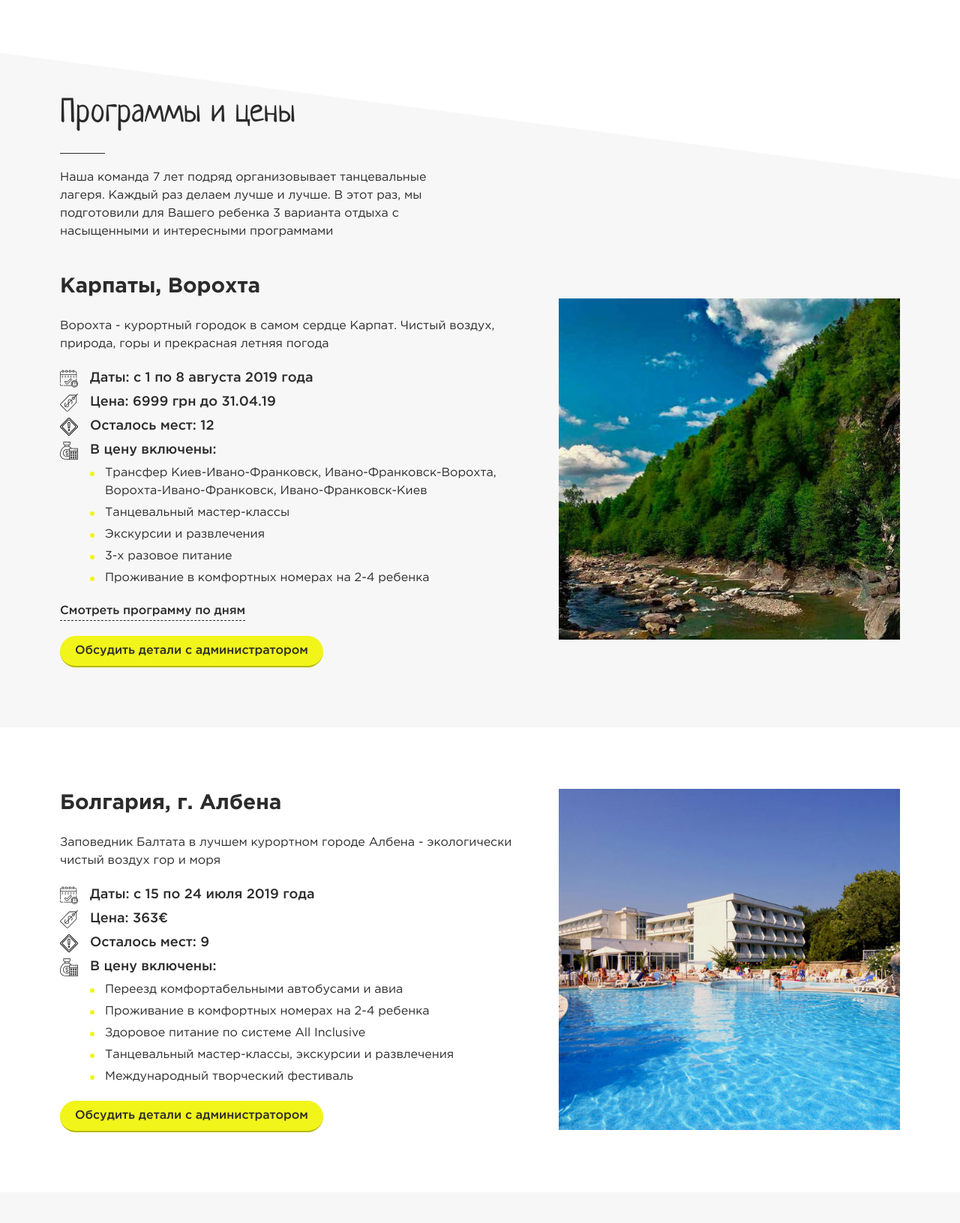
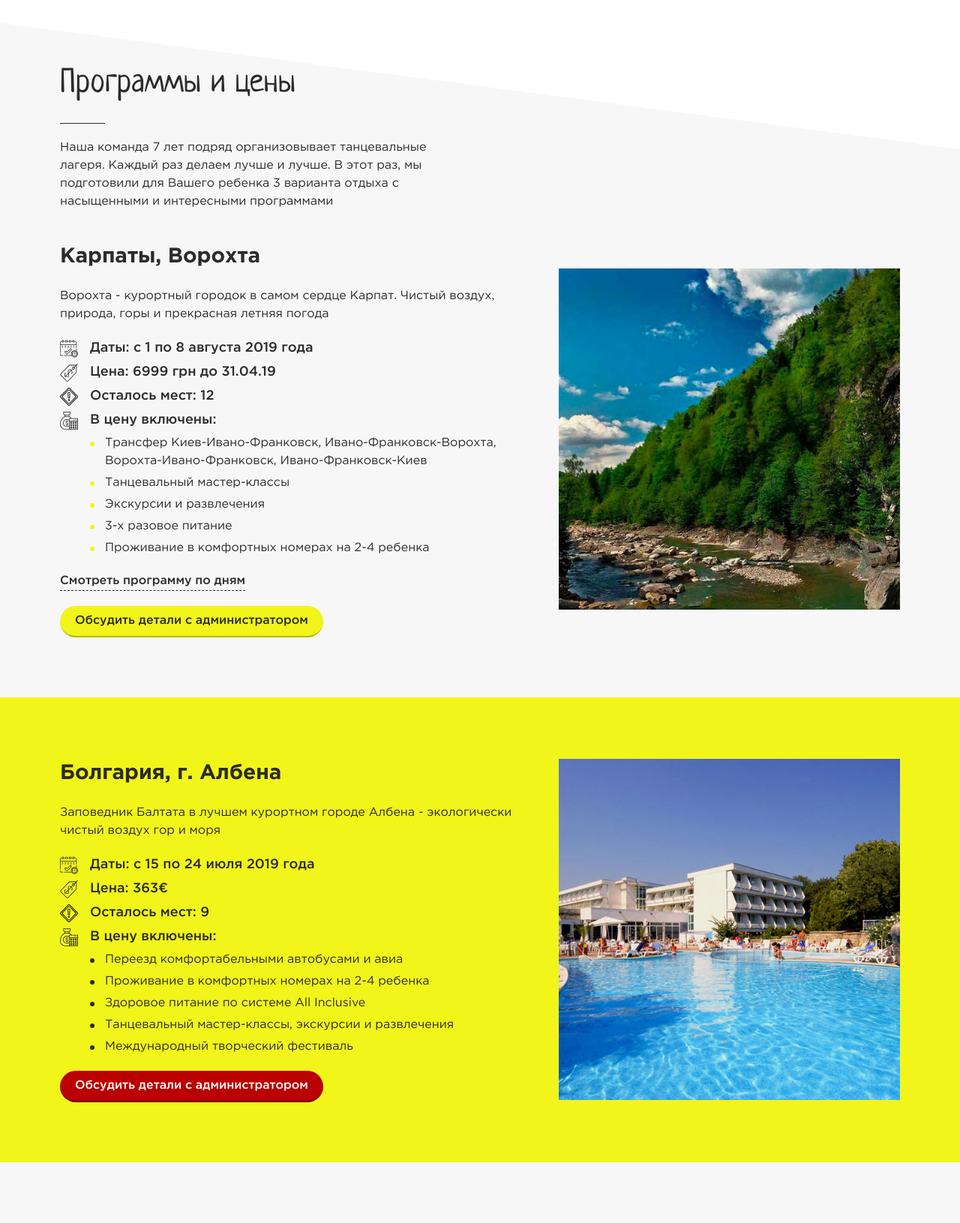
Before and after one commit to mashtalir-sasha/camp-lp, a PHP site: page / in a window 1280 px wide. Shown: the part 1574-3205 px from the top of the page at 75% size. Run offline with PHP 8.4, Linux system fonts and the light colour scheme.

Commit message:
1.1.0 ver

```diff
--- a/app/index.html
+++ b/app/index.php
@@ -3,17 +3,17 @@
 
 <head>
 	<meta charset="utf-8">
-	<title>лагерь</title>
-	<meta name="description" content="">
+	<title>Танцевальный лагерь 2019 от 3000 грн для детей от 5 до 17 лет</title>
+	<meta name="description" content="Лагерь для детей от 5 лет в Болгарии, Карпатах и Киеве. 7 лет опыта. Более 3000 детей. Летний лагерь от команды Dream Team">
 	<meta http-equiv="X-UA-Compatible" content="IE=edge">
 	<meta name="viewport" content="width=device-width, initial-scale=1, maximum-scale=1">
-	<!--
-	<meta property="og:title" content="">
-	<meta property="og:description" content="">
+
+	<meta property="og:title" content="Танцевальный лагерь 2019 от 3000 грн для детей от 5 до 17 лет">
+	<meta property="og:description" content="Лагерь для детей от 5 лет в Болгарии, Карпатах и Киеве. 7 лет опыта. Более 3000 детей. Летний лагерь от команды Dream Team">
 	<meta property="og:type" content="website">
-	<meta property="og:url" content="">
-	<meta property="og:image" content=""/>
-	-->
+	<meta property="og:url" content="http://camp.dance-school.kiev.ua/">
+	<meta property="og:image" content="http://camp.dance-school.kiev.ua/img/gallery/1.jpg"/>
+
 	<link rel="icon" href="img/favicon/favicon.png">
 	<link rel="apple-touch-icon" sizes="180x180" href="img/favicon/apple-touch-icon-180x180.png">
 	<meta name="theme-color" content="#f1f519">
@@ -160,7 +160,10 @@
 				</div>
 			</div>
 			<div class="row align-items-center">
-				<div class="col-lg-7 col-md-6">
+				<div class="col-lg-5 col-md-6 order-md-2">
+					<img src="img/program1.jpg" class="img-r program-block__img" alt="Карпаты, Ворохта">
+				</div>
+				<div class="col-lg-7 col-md-6 order-md-1">
 					<div class="program-block">
 						<h4 class="program-block__ttl">Карпаты, Ворохта</h4>
 						<p class="program-block__txt">Ворохта - курортный городок в самом сердце Карпат. Чистый воздух, природа, горы и прекрасная летняя погода</p>
@@ -179,17 +182,17 @@
 						<a href="#modal" class="program-block__btn modal_event" data-place="Карпаты, Ворохта">Обсудить детали с администратором</a>
 					</div>
 				</div>
-				<div class="col-lg-5 col-md-6">
-					<img src="img/program1.jpg" class="img-r program-block__img" alt="Карпаты, Ворохта">
-				</div>
 			</div>
 		</div>
 	</section>
 
-	<section id="prog2" class="program">
+	<section id="prog2" class="program program_yelow">
 		<div class="container">
 			<div class="row align-items-center">
-				<div class="col-lg-7 col-md-6">
+				<div class="col-lg-5 col-md-6 order-md-2">
+					<img src="img/program2.jpg" class="img-r program-block__img" alt="Болгария, г. Албена">
+				</div>
+				<div class="col-lg-7 col-md-6 order-md-1">
 					<div class="program-block">
 						<h4 class="program-block__ttl">Болгария, г. Албена</h4>
 						<p class="program-block__txt">Заповедник Балтата в лучшем курортном городе Албена - экологически чистый воздух гор и моря</p>
@@ -207,9 +210,6 @@
 						<a href="#modal" class="program-block__btn modal_event" data-place="Болгария, г. Албена">Обсудить детали с администратором</a>
 					</div>
 				</div>
-				<div class="col-lg-5 col-md-6">
-					<img src="img/program2.jpg" class="img-r program-block__img" alt="Болгария, г. Албена">
-				</div>
 			</div>
 		</div>
 	</section>
@@ -217,7 +217,10 @@
 	<section id="prog3" class="program program_gray">
 		<div class="container">
 			<div class="row align-items-center">
-				<div class="col-lg-7 col-md-6">
+				<div class="col-lg-5 col-md-6 order-md-2">
+					<img src="img/program3.jpg" class="img-r program-block__img" alt="Киев, Виноградарь">
+				</div>
+				<div class="col-lg-7 col-md-6 order-md-1">
 					<div class="program-block">
 						<h4 class="program-block__ttl">Киев, Виноградарь</h4>
 						<p class="program-block__txt">Детский лагерь летнего пребывания в школе танцев “Dream Team” по ул. Межевая, 18 (Виноградарь)</p>
@@ -235,9 +238,6 @@
 						<a href="#program3" class="program-block__link fancybox">Смотреть режим дня</a>
 						<a href="#modal" class="program-block__btn modal_event" data-place="Киев, Виноградарь">Обсудить детали с администратором</a>
 					</div>
-				</div>
-				<div class="col-lg-5 col-md-6">
-					<img src="img/program3.jpg" class="img-r program-block__img" alt="Киев, Виноградарь">
 				</div>
 			</div>
 		</div>
@@ -302,7 +302,7 @@
 			</div>
 			<div class="row">
 				<div class="col">
-					<p class="cprt">2019 © Dream-team Dance School. Все права защищены.</p>
+					<p class="cprt"><?=date('Y')?> © Dream-team Dance School. Все права защищены.</p>
 				</div>
 			</div>
 		</div>
--- a/app/js/common.js
+++ b/app/js/common.js
@@ -49,7 +49,8 @@ $(function() {
 	// Инит фансибокса
 	$('.fancybox, .modal_event').fancybox({
 		margin: 0,
-		padding: 0
+		padding: 0,
+		touch: false
 	});
 
 	//Якорь наверх
--- a/app/mail.php
+++ b/app/mail.php
@@ -4,7 +4,7 @@
 	if(isset ($_POST['phone'])) {$phonenum=$_POST['phone'];}
 	if(isset ($_POST['place'])) {$place=$_POST['place'];}
 
-	$to = "mashtalir_sasha@ukr.net"; // Замениь на емаил клиента
+	$to = "sunnydreamfest@gmail.com"; // Замениь на емаил клиента
 
 	$message = "Форма: $title <br><br>";
 	if ( $name || $phonenum || $place ) {
@@ -16,10 +16,10 @@
 
 	$headers = "MIME-Version: 1.0\r\n";
 	$headers .= "Content-type: text/html; charset=UTF-8\r\n";
-	$headers .= "From: no-reply@site.com"; // Заменить домен на домен клиента
+	$headers .= "From: no-reply@dance-school.kiev.ua"; // Заменить домен на домен клиента
 
 	if (!$title && !$phonenum) {
 	} else {
-		mail($to,"New lead(site.com)",$message,$headers); // Заменить домен на домен клиента
+		mail($to,"New lead(camp.dance-school.kiev.ua)",$message,$headers); // Заменить домен на домен клиента
 	}
 ?>
--- a/app/sass/_media.sass
+++ b/app/sass/_media.sass
@@ -40,7 +40,7 @@
 	.program
 		&-block
 			&__img
-				margin: 20px auto 0
+				margin: 0 auto 20px
 	.mob
 		&-mnu
 			width: 100%
@@ -108,6 +108,9 @@
 			margin-bottom: 20px
 			&_last
 				margin-bottom: 0
+		&-foot
+			&__link
+				display: none
 	.first
 		&-img
 			margin: 0 auto 20px
@@ -141,12 +144,13 @@
 			font-size: 36px
 			line-height: 1.25
 	.program
+		&_bgline
+			&:before
+				top: -80px
+				transform: skewY(10deg)
 		&-ttl
 			font-size: 36px
 			line-height: 1.25
-		&_bgline
-			&:before
-				transform: skewY(28.5deg)
 		&-block
 			&__btn
 				padding: 8px 10px
--- a/app/sass/main.sass
+++ b/app/sass/main.sass
@@ -92,7 +92,6 @@ button
 	position: relative
 	overflow: hidden
 	min-height: calc( 100vh - 98px - 171px )
-	//background: linear-gradient(180deg, #F4F4F4 0%, rgba(241, 245, 25, 0.82) 58.33%)
 	&:before
 		content: ''
 		width: 100%
@@ -104,6 +103,7 @@ button
 	&-flex
 		min-height: calc( 100vh - 98px - 171px )
 		display: flex
+		padding-top: 40px
 		&__content
 			margin: auto
 	&-ttl
@@ -112,7 +112,7 @@ button
 		font-size: 44px
 		text-align: center
 		margin-bottom: 40px
-		color: #fff
+		color: $accent
 		span
 			display: table
 			margin: 0 auto
@@ -182,7 +182,7 @@ button
 				color: #fff
 
 .first
-	padding: 40px 0
+	padding-top: 40px
 	&-ttl
 		font-family: $title-font
 		text-align: center
@@ -220,10 +220,22 @@ button
 				background-color: $accent
 
 .program
+	position: relative
 	padding: 80px 0
 	&_gray
 		background-color: #f7f7f7
-		position: relative
+	&_yelow
+		background-color: $accent
+		.program-block__btn
+			background-color: #ba0000
+			border-bottom: 2px solid darken(#ba0000, 15%)
+			color: #fff
+			&:hover
+				background-color: darken(#ba0000, 5%)
+				border-bottom: 2px solid darken(#ba0000, 20%)
+		.program-block-list__item:before
+			background-color: #2b2b2b
+
 	&_bgline
 		&:before
 			content: ''
```
Also changed, not shown: app/css/main.min.css, app/js/scripts.min.js.
